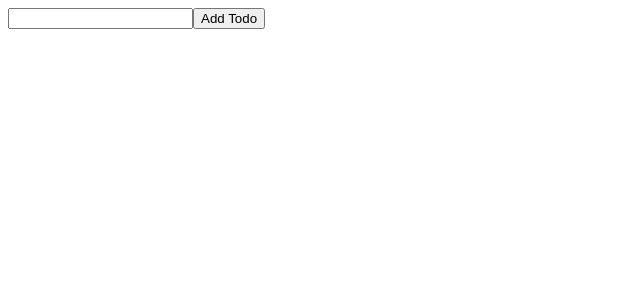
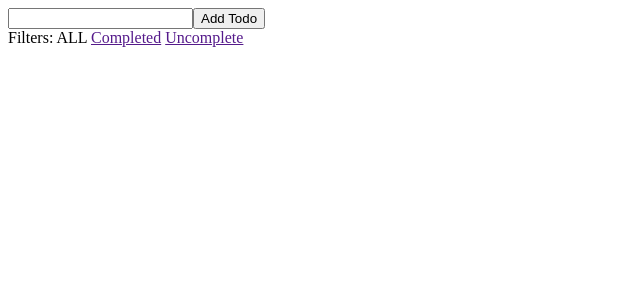
Before and after one commit to saurabhmodh94/redux, a React (Create React App) app: page / in a window 1280 px wide. Shown: the top 300 px of the page, without its empty margins (0-640 px from the left). Built offline with nearby package versions, Linux system fonts and the light colour scheme.

Commit message:
filtering-todos

```diff
--- a/src/index.js
+++ b/src/index.js
@@ -1,4 +1,5 @@
 import React from 'react';
+import { Component } from 'react';
 import ReactDOM from 'react-dom';
 import { createStore } from 'redux';
 import { combineReducers } from 'redux';
@@ -48,12 +49,46 @@ const todoApp = combineReducers({
   visibilityFilter
 });
 
-const { Component } = React;
 const store = createStore(todoApp);
 
+class FilterLink extends Component {
+  render() {
+    if (this.props.currentFilter === this.props.filter) {
+      return (
+        <span>{this.props.children}</span>
+      )
+    }
+    return (
+      <a href=""
+        onClick={
+          e => {
+            e.preventDefault();
+            store.dispatch({
+              type: 'SET_VISIBILITY_FILTER',
+              filter: this.props.filter
+            })
+          }
+        }>{this.props.children}</a>
+    );
+  }
+}
+
+const getVisibleTodos = (todos, filter) => {
+  switch (filter) {
+    case 'SHOW_ALL':
+      return todos;
+    case 'COMPLETED':
+      return todos.filter(t => t.completed);
+    case 'UNCOMPLETE':
+      return todos.filter(t => !t.completed); //interesting
+    default:
+      return todos;
+  }
+}
 let todoID = 0;
 class TodoApp extends Component {
   render() {
+    const visibleTodos = getVisibleTodos(this.props.todos, this.props.visibilityFilter);
     return (
       <div>
         <input ref="input"/>
@@ -67,8 +102,14 @@ class TodoApp extends Component {
               }
             )
           }}>Add Todo</button>
+        <div>
+          Filters:{' '}
+          <FilterLink filter="SHOW_ALL" currentFilter={this.props.visibilityFilter}>ALL</FilterLink>{' '}
+          <FilterLink filter="COMPLETED" currentFilter={this.props.visibilityFilter}>Completed</FilterLink>{' '}
+          <FilterLink filter="UNCOMPLETE" currentFilter={this.props.visibilityFilter}>Uncomplete</FilterLink>
+        </div>
         <ul>
-          {this.props.todos.map(todo =>
+          {visibleTodos.map(todo =>
             <li
               onClick={() =>
                 store.dispatch({
@@ -91,7 +132,7 @@ class TodoApp extends Component {
 const render = () => {
   ReactDOM.render(
     <TodoApp
-      todos={store.getState().todos} />,
+      {...store.getState() } />,
     document.getElementById('root')
   )
 }
```
Also changed, not shown: 1 other file (tests, documents, lock files or other folders).
